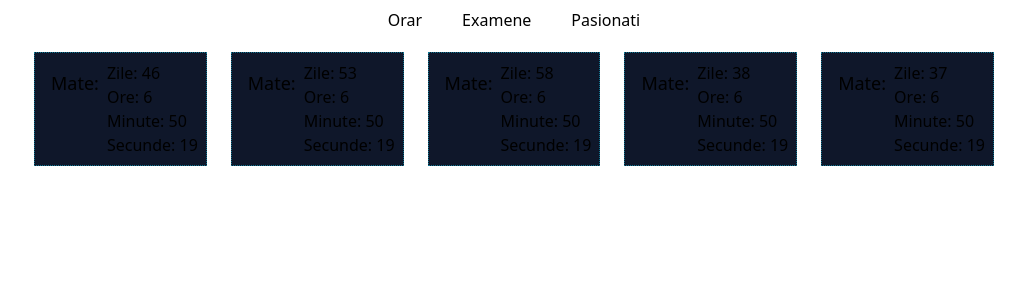
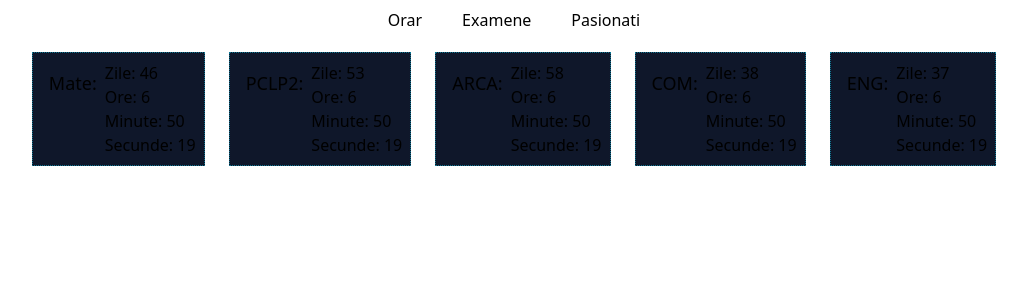
Before and after one commit to 1bsence/usv-pasion-next13.4, a Next.js app: page /examene in a window 1280 px wide. Shown: the top 300 px of the page, without its empty margins (126-1153 px from the left). Built offline with nearby package versions, Linux system fonts and the light colour scheme.

Commit message:
Update page.js

```diff
--- a/src/app/examene/page.js
+++ b/src/app/examene/page.js
@@ -7,11 +7,11 @@ export default function Examene() {
   return (
     <>
       <div className="flex justify-center items-center flex-wrap">
-        <ExaCom examen={mate}/>
-        <ExaCom examen={pclp2}/>
-        <ExaCom examen={arca}/>
-        <ExaCom examen={coomunicare}/>
-        <ExaCom examen={engleza}/>
+        <ExaCom examen={mate} text="Mate" />
+        <ExaCom examen={pclp2} text="PCLP2" />
+        <ExaCom examen={arca} text="ARCA" />
+        <ExaCom examen={coomunicare} text="COM" />
+        <ExaCom examen={engleza} text="ENG" />
       </div>
     </>
   );
@@ -28,10 +28,10 @@ function timp(examen) {
   };
 }
 
-export function ExaCom({examen}){
+export function ExaCom({ examen, text }) {
   return (
     <div className="flex justify-evenly m-3 p-2 border border-dotted border-cyan-700 bg-slate-900">
-      <label className="m-2 text-lg">Mate:</label>
+      <label className="m-2 text-lg">{text}:</label>
       <ul>
         <li>Zile: {timp(examen).zile}</li>
         <li>Ore: {timp(examen).ore}</li>
```
